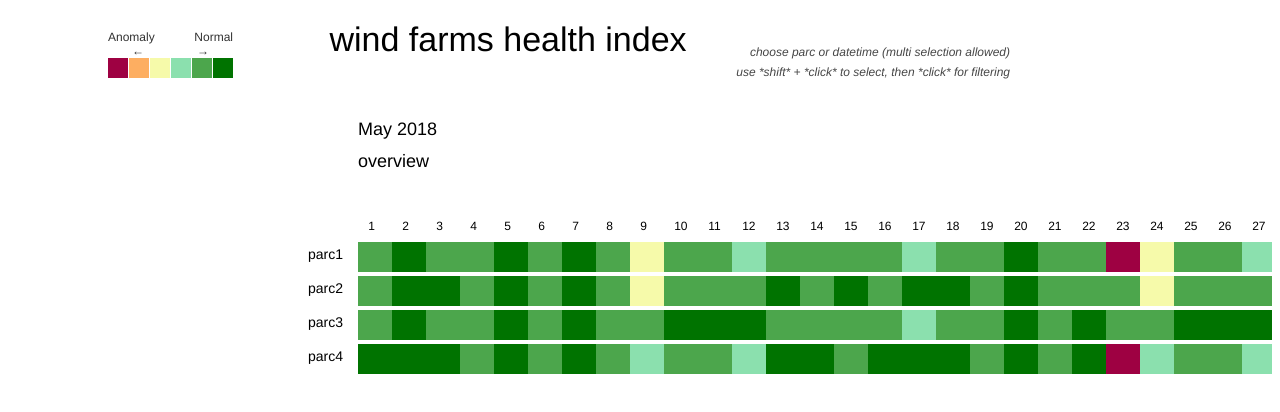
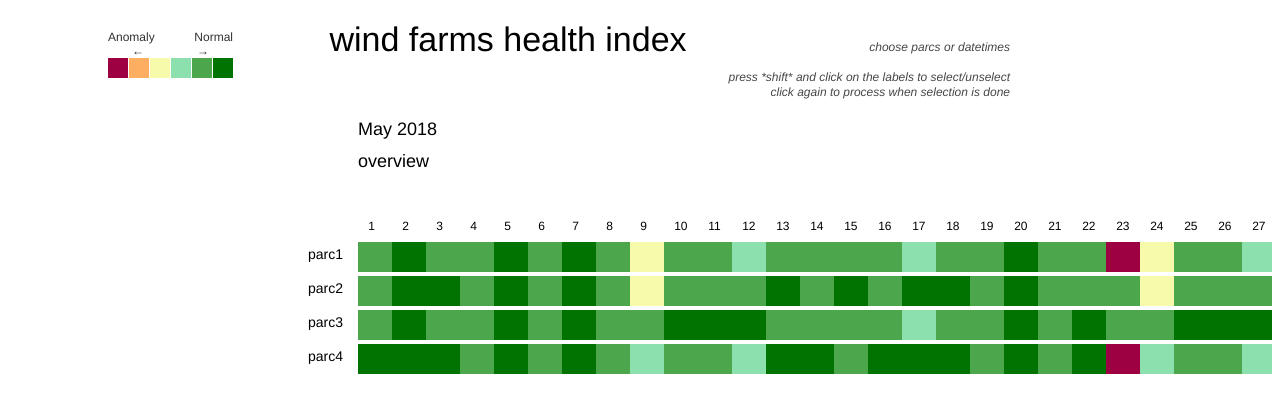
Before and after one commit to cyrnguyen/viz_project, a plain HTML site: page index.html in a window 1280 px wide. Shown: the top 412 px of the page. Drawn offline with Linux system fonts and the light colour scheme.

```diff
--- a/css/style.css
+++ b/css/style.css
@@ -2,6 +2,7 @@
   font-family: "Helvetica Neue", Helvetica;
   font-weight: 300;
   text-shadow: 0 1px 0 #fff;
+  overflow: scroll;
 }
 
 #header, #footer {
--- a/index.html
+++ b/index.html
@@ -27,8 +27,9 @@
 
     <div id="header"> wind farms health index </div>
 
-    <div id="footer" style="top:45px"> choose parc or datetime (multi selection allowed) </div>
-    <div id="footer" style="top:65px"> use *shift* + *click* to select, then *click* for filtering </div>
+    <div id="footer" style="top:40px"> choose parcs or datetimes </div>
+    <div id="footer" style="top:70px"> press *shift* and click on the labels to select/unselect </div>
+    <div id="footer" style="top:85px"> click again to process when selection is done </div>
 
     <!-- Define a 'div' tag, for the color-map legend -->
     <div class="calibration" role="calibration" >
```
